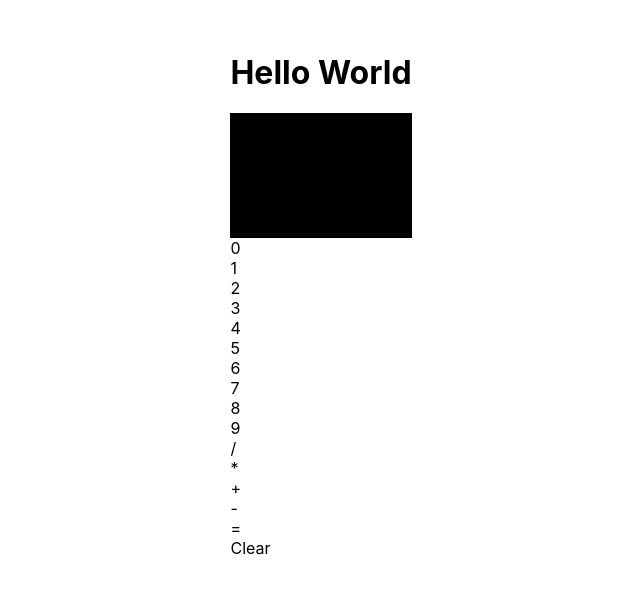
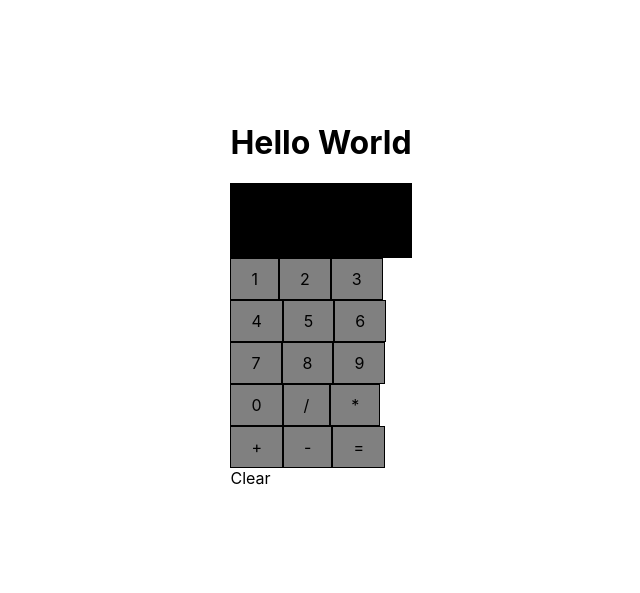
Before and after one commit to Brontesewell/Tutorfly-Coding-Challenge-Bronte-Sewell, a React (Create React App) app: page / in a window 1280 px wide. Shown: the part 105-698 px from the top of the page, without its empty margins (319-959 px from the left). Built offline with nearby package versions, Linux system fonts and the light colour scheme.

Commit message:
styling rows and buttons

```diff
--- a/src/App.css
+++ b/src/App.css
@@ -8,7 +8,7 @@
 
 
 .input {
-  height: 100px;
+  height: 50px;
   padding: 0.5em;
   align-items: center;
   display: flex;
@@ -16,3 +16,18 @@
   color: #fff;
   background-color: #000;
 }
+
+
+.rows{
+  display: flex;
+  width: 100%;
+}
+
+
+.buttons{
+  background-color: grey;
+  border-style: solid;
+  border-color: black;
+  border-width: thin;
+  padding: 10px 20px
+}
--- a/src/App.js
+++ b/src/App.js
@@ -83,6 +83,7 @@ class App extends Component {
   }
 
 
+
   render() {
     console.log(this.state.input)
     return (
@@ -90,24 +91,39 @@ class App extends Component {
         <div >
          <h1>Hello World</h1>
          <Input input={this.state.input}/>
-         <ButtonsForFunc handleNumClick={this.addToInput}>0</ButtonsForFunc>
+            <div className="rows">
               <ButtonsForFunc handleNumClick={this.addToInput}>1</ButtonsForFunc>
               <ButtonsForFunc handleNumClick={this.addToInput}>2</ButtonsForFunc>
               <ButtonsForFunc handleNumClick={this.addToInput}>3</ButtonsForFunc>
+            </div>
+
+            <div className="rows">
               <ButtonsForFunc handleNumClick={this.addToInput}>4</ButtonsForFunc>
               <ButtonsForFunc handleNumClick={this.addToInput}>5</ButtonsForFunc>
               <ButtonsForFunc handleNumClick={this.addToInput}>6</ButtonsForFunc>
+            </div>
+
+            <div className="rows">
               <ButtonsForFunc handleNumClick={this.addToInput}>7</ButtonsForFunc>
               <ButtonsForFunc handleNumClick={this.addToInput}>8</ButtonsForFunc>
               <ButtonsForFunc handleNumClick={this.addToInput}>9</ButtonsForFunc>
+            </div>
+
+            <div className="rows">
+              <ButtonsForFunc handleNumClick={this.addToInput}>0</ButtonsForFunc>
               <ButtonsForFunc handleNumClick={this.divide}>/</ButtonsForFunc>
               <ButtonsForFunc handleNumClick={this.multiply}>*</ButtonsForFunc>
+            </div>
+
+            <div className="rows">
               <ButtonsForFunc handleNumClick={this.add}>+</ButtonsForFunc>
               <ButtonsForFunc handleNumClick={this.subtract}>-</ButtonsForFunc>
               <ButtonsForFunc handleNumClick={this.equals}>=</ButtonsForFunc>
+            </div>
 
+            <div id="clear">
                <ButtonToClear clearInput={this.clearInput}>Clear</ButtonToClear>
-
+            </div>
         </div>
       </div>
     );
--- a/src/components/ButtonsForFunc.js
+++ b/src/components/ButtonsForFunc.js
@@ -4,7 +4,7 @@ class ButtonsForFunc extends Component {
 
   render() {
     return(
-      <div onClick={() => this.props.handleNumClick(this.props.children)}>
+      <div className="buttons" onClick={() => this.props.handleNumClick(this.props.children)}>
         {this.props.children}
       </div>
     )
```
Lines whose indentation alone changed are shown as unchanged.
